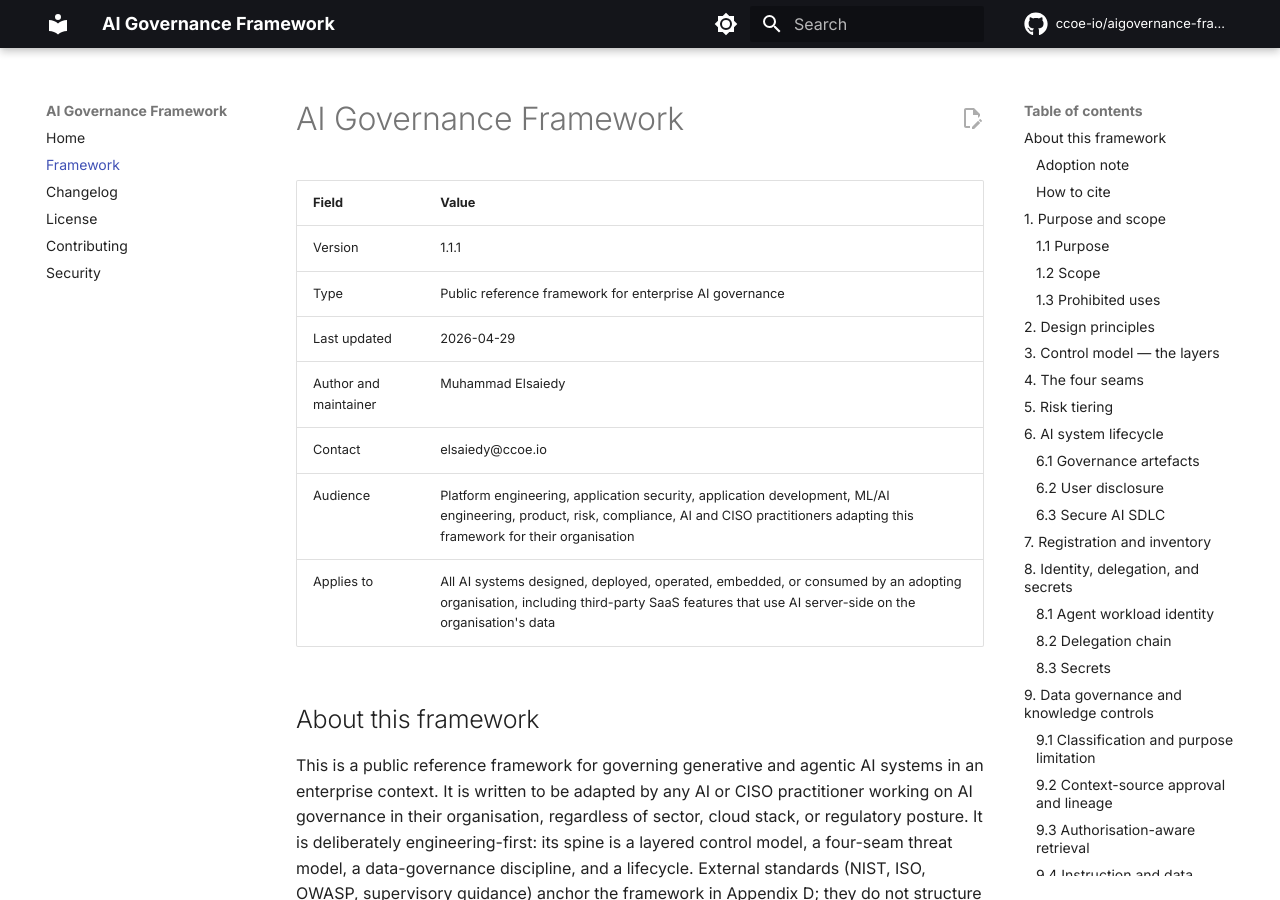
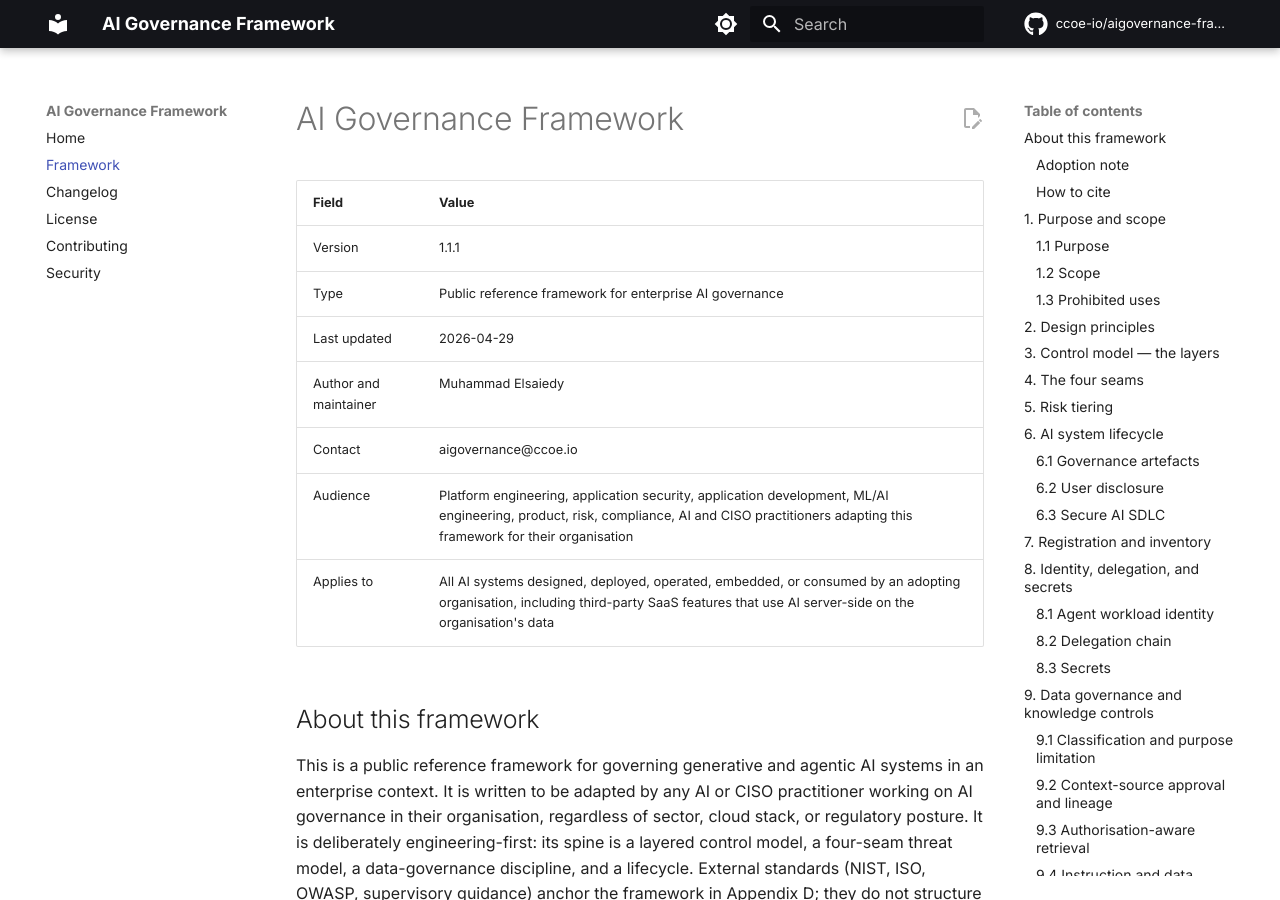
Before and after one commit to ccoe-io/aigovernance-framework, an MkDocs documentation site: the page built from docs/AI-GOVERNANCE-FRAMEWORK.md, in a window 1280 px wide and 900 px high. Built offline with MkDocs 1.6.1 and Material for MkDocs 9.7.7, drawn with Linux system fonts in a browser that asks for light colours; comment, search, counter and statistics services are not loaded; some of the changed text lies outside the part shown.

Commit message:
Update framework contact to role alias

```diff
--- a/docs/AI-GOVERNANCE-FRAMEWORK.md
+++ b/docs/AI-GOVERNANCE-FRAMEWORK.md
@@ -6,7 +6,7 @@
 | Type | Public reference framework for enterprise AI governance |
 | Last updated | 2026-04-29 |
 | Author and maintainer | Muhammad Elsaiedy |
-| Contact | elsaiedy@ccoe.io |
+| Contact | aigovernance@ccoe.io |
 | Audience | Platform engineering, application security, application development, ML/AI engineering, product, risk, compliance, AI and CISO practitioners adapting this framework for their organisation |
 | Applies to | All AI systems designed, deployed, operated, embedded, or consumed by an adopting organisation, including third-party SaaS features that use AI server-side on the organisation's data |
 
@@ -32,7 +32,7 @@ Normative language follows RFC 2119: **MUST** / **MUST NOT** are requirements, *
 
 **Short form:** Elsaiedy, M. (2026). *AI Governance Framework*, v1.1.1. CC BY-SA 4.0.
 
-**Errata, contributions, and adoption questions:** elsaiedy@ccoe.io
+**Errata, contributions, and adoption questions:** aigovernance@ccoe.io
 
 This document is published under Creative Commons Attribution-ShareAlike 4.0 International (CC BY-SA 4.0). Adaptations preserve attribution to the author and the share-alike obligation per the licence terms. Adopters separately determine the licensing and confidentiality posture of any internal policy or implementation derived from this text — for example, a private internal policy may be circulated within the adopting organisation while the source framework remains under CC BY-SA 4.0.
 
```
